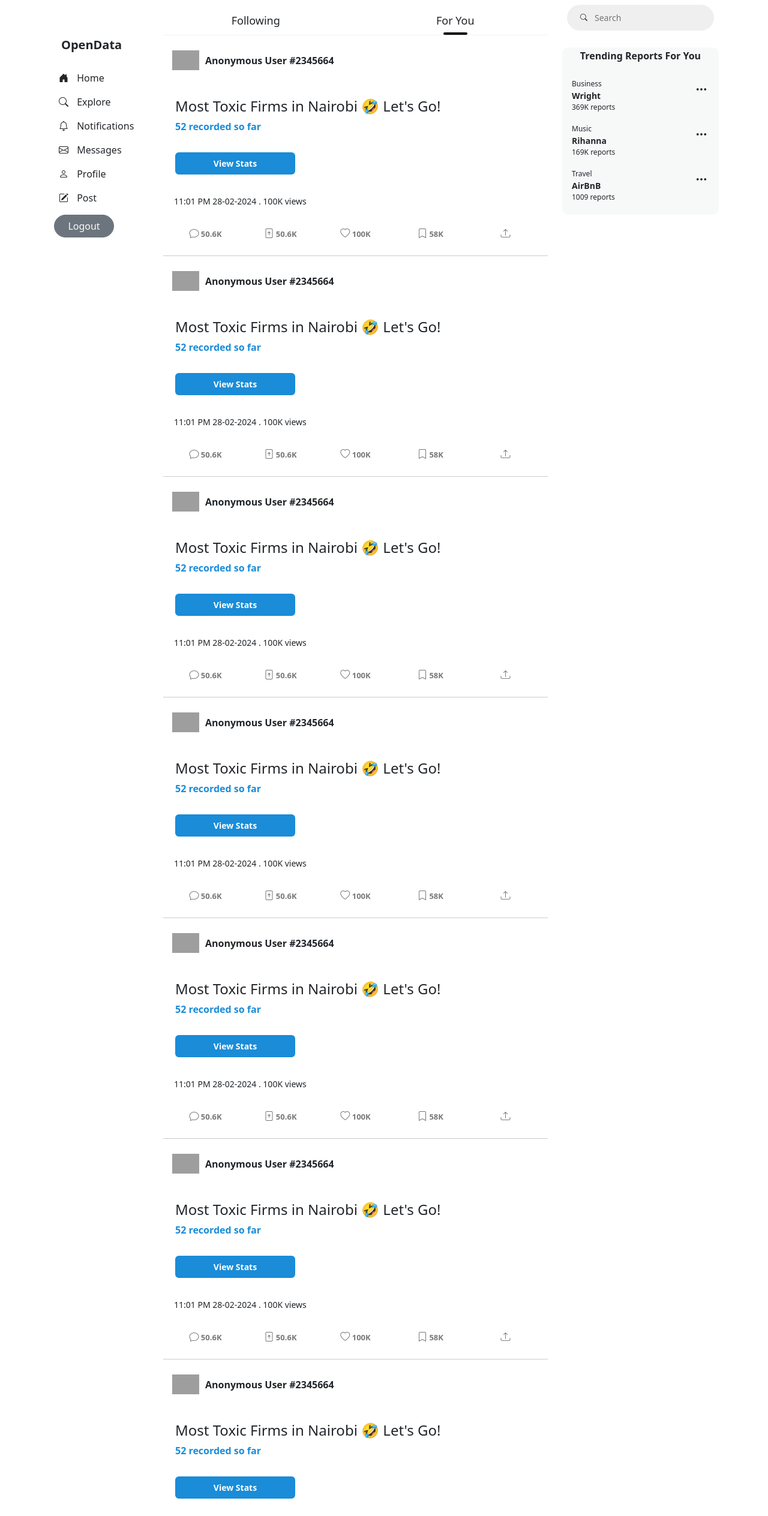
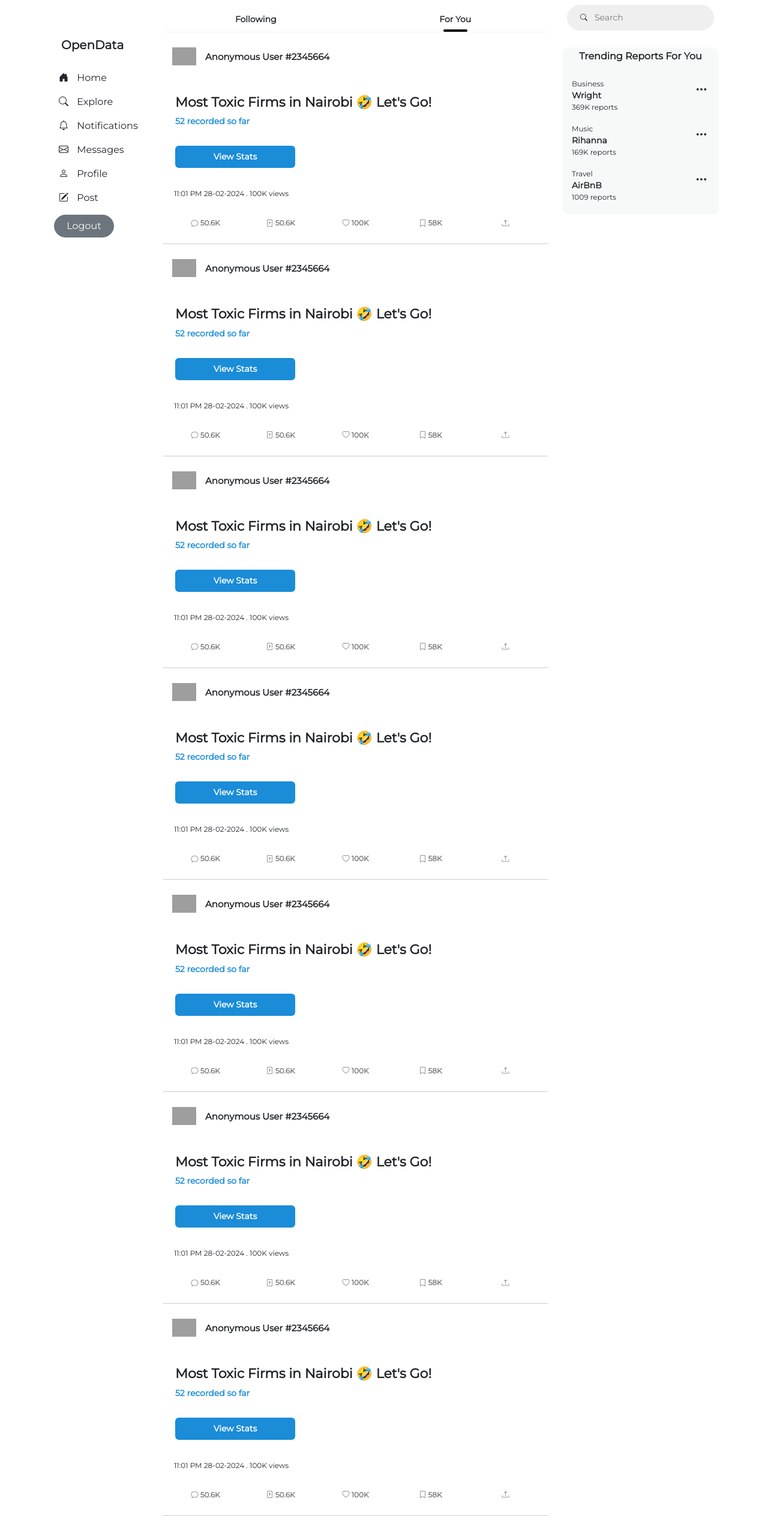
Before and after one commit to ianwright27/Utopia, a PHP site: page /home/index.php in a window 1280 px wide. Shown: the whole page at 60% size. Run offline with PHP 8.4, Linux system fonts and the light colour scheme; some libraries are stand-ins or nearby versions; grey boxes are pictures that could not be loaded.

Commit message:
Everything looking good so far.
Amazing UI, a few touch ups here and there. Perfect!

```diff
--- /dev/null
+++ b/assets/css/all.css
@@ -0,0 +1,21 @@
+@font-face {
+    font-family: 'Montserrat';
+    src: url('../fonts/Montserrat-Regular.ttf') format('woff2'), /* Regular font */
+         url('../fonts/Montserrat-Bold.ttf'); /* Bold font */
+    font-weight: normal; /* Font weight */
+    font-style: normal; /* Font style */
+}
+
+/* You can add additional @font-face rules for other font weights and styles */
+
+
+body {
+    font-family: 'Montserrat', sans-serif; /* Apply Montserrat font to body */
+}
+
+h1, h2, h3 {
+    font-weight: bold;
+    font-family: 'Montserrat', sans-serif; /* Apply Montserrat font to headings */
+}
+
+/* Apply Montserrat font to other elements as needed */
--- a/assets/css/home.css
+++ b/assets/css/home.css
@@ -98,7 +98,7 @@
 }
 
 .content-heading h2{
-    font-size: 18px;
+    font-size: 14px;
 }
 
 .active_line{
@@ -173,7 +173,7 @@
     padding: 5px;
 }
 .post-author-pic{
-    width: 45px;
+    width: 40px;
     border: 60%;
 }
 .post-author {
@@ -181,7 +181,7 @@
     left: 60px;
     top: 10px;
     font-weight: bold;
-    font-size: 16px;
+    font-size: 15px;
 }
 .post-content {
     background: #ffffff;
@@ -191,11 +191,14 @@
     position: relative;
     padding-left: 10px;
     color: #1a8cd8;
+    font-size: 14px;
     font-weight: bold;
 }
 .post-title {
     position: relative;
     padding-left: 10px;
+    font-weight: bolder;
+    font-size: 22px;
 }
 .post-actions {
     position: relative;
@@ -229,16 +232,16 @@
     float: left;
     /* padding-left: 20px;  */
     list-style: none;
-    font-size: 14px;
+    font-size: 12px;
 }
 .post-metadata {
     padding: 10px;
-    font-size: 13px;
+    font-size: 12px;
     font-weight: bold;
     color: #777;
 }
 .post-metadata i {
-    font-size: 16px;
+    font-size: 12px;
 }
 .post-metadata .col {
     background: #ffffff;
@@ -378,3 +381,19 @@
     /* height: 80vh; Adjust height as needed */
     /* max-height: 400px; Set maximum height  */
 }
+
+
+/* UI Behaviour */
+/* Default layout for all screen sizes */
+
+.settings-col, .sidebar-col {
+    display: block;
+}
+
+/* Media query for smaller screens */
+@media (max-width: 768px) {
+    /* Hide the first and third columns */
+    .settings-col, .sidebar-col {
+        display: none;
+    }
+}
--- a/assets/js/ui.js
+++ b/assets/js/ui.js
@@ -16,3 +16,28 @@ $(document).ready(function() {
         }
     });
 });
+
+
+// universally scrolling a scrollable element (content-col)
+
+// Use jQuery document ready function to ensure DOM content is loaded
+$(document).ready(function() {
+    // Use jQuery selector to find the .content-col element
+    var contentCol = $('.content-col');
+
+    // Add wheel event listener to the document body
+    $(document.body).on('wheel', function(event) {
+        // Prevent default scroll behavior on the document body
+        event.preventDefault();
+
+        // Get the deltaY (vertical scroll amount) from the event
+        var deltaY = event.originalEvent.deltaY;
+
+        // Scroll the content-col element by deltaY amount
+        contentCol.scrollTop(contentCol.scrollTop() + deltaY);
+    });
+});
+
+
+
+// hovering
--- a/home/head.php
+++ b/home/head.php
@@ -16,6 +16,8 @@
     <script src="../assets/js/jquery-3.7.1.min.js" integrity="sha256-/JqT3SQfawRcv/BIHPThkBvs0OEvtFFmqPF/lYI/Cxo=" crossorigin="anonymous"></script>
 
     <!-- Load custom css -->
+    <link rel="stylesheet" href="../assets/css/all.css">
+    <!-- fonts are in all.css -->
     <link rel="stylesheet" href="../assets/css/home.css">
 
     <!-- Load custom JS -->
```
Also changed, not shown: assets/fonts/Montserrat-Bold.ttf (added), assets/fonts/Montserrat-Regular.ttf (added).
